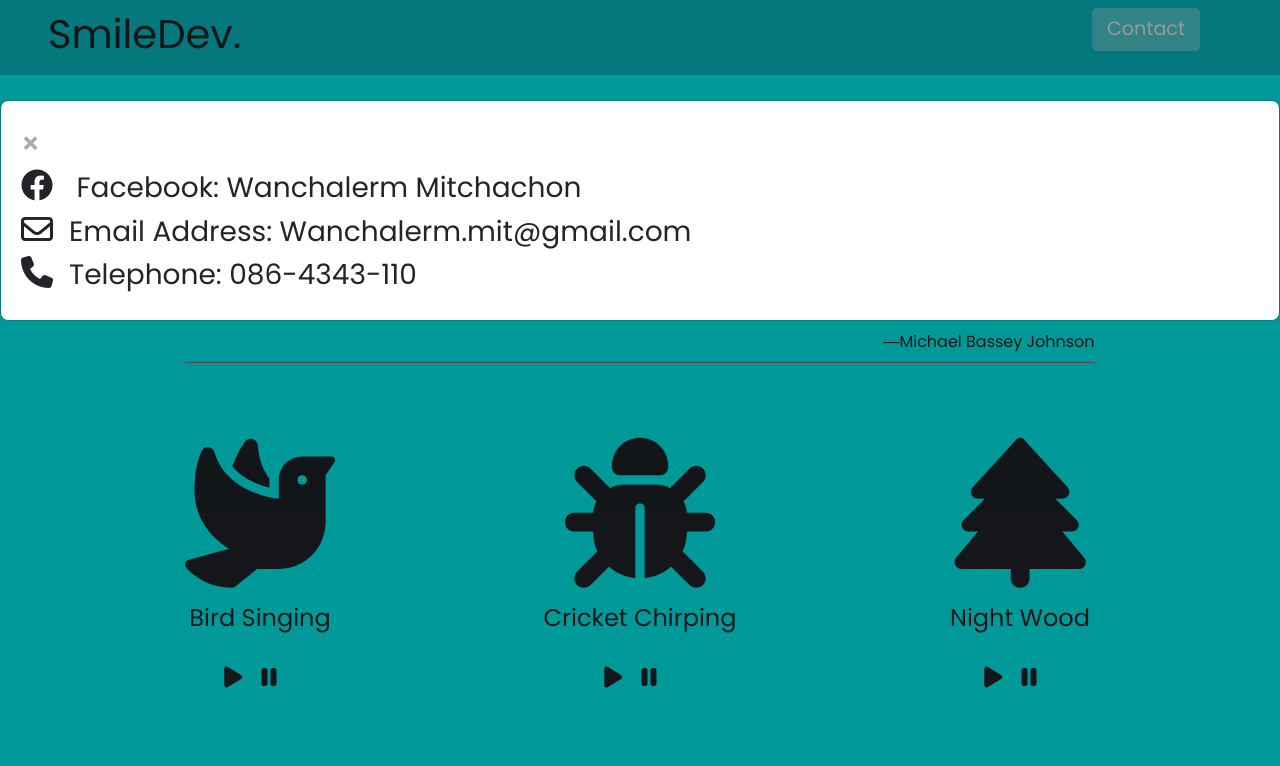
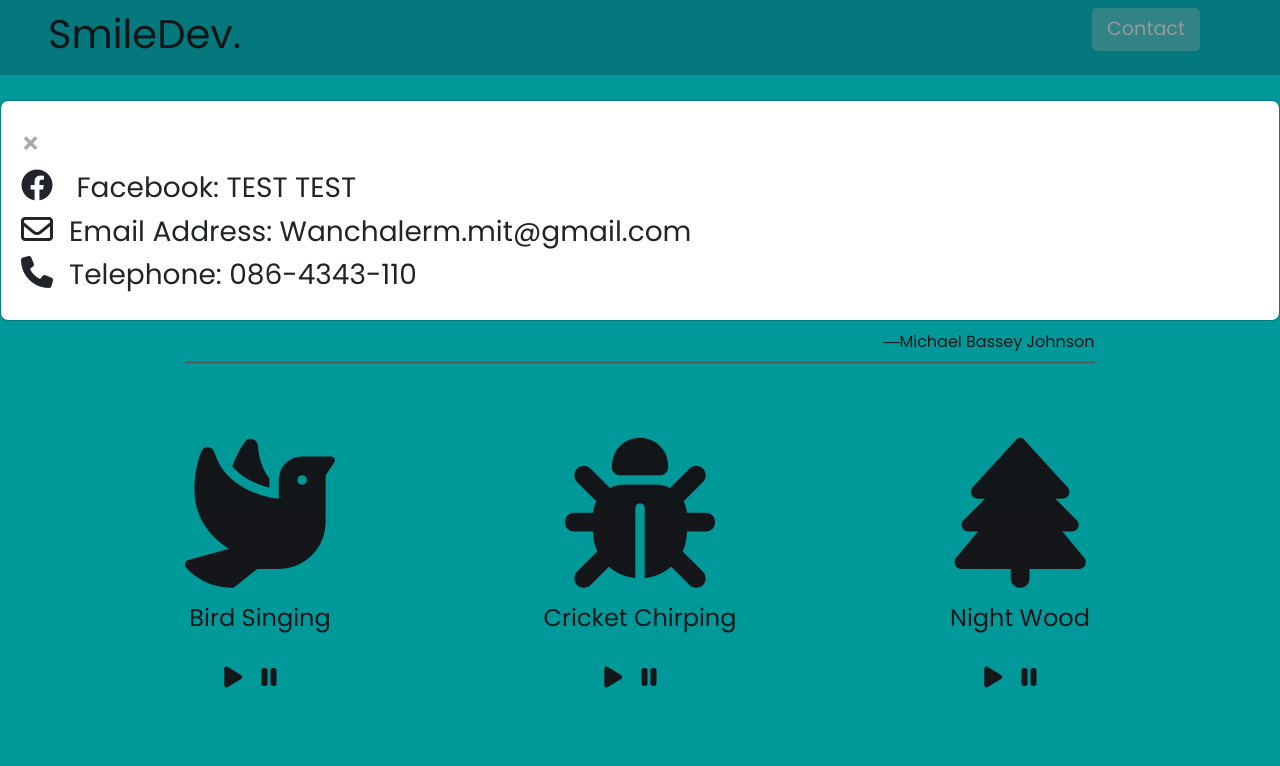
Before and after one commit to WanchalermMitcachon/Sound-Therapy, a plain HTML site: page main.html in a window 1280 px wide. Both pictures are taken after a click on the button "Contact". Shown: the top 766 px of the page. Drawn offline with nearby package versions, Linux system fonts and the light colour scheme.

Commit message:
test เปลี่ย่นชื่อ
test เปลี่ย่นชื่อ

```diff
--- a/main.html
+++ b/main.html
@@ -25,7 +25,7 @@
             <span class="close">&times;</span>
             <div class="facebook">
             <h3><span><i class="fab fa-facebook"></i>
-            </span>Facebook: Wanchalerm Mitchachon</h3>
+            </span>Facebook: TEST TEST</h3>
              </div>
              <div class="email">
             <h3><span><i class="far fa-envelope"></i></span>Email Address: Wanchalerm.mit@gmail.com</h3>
```
